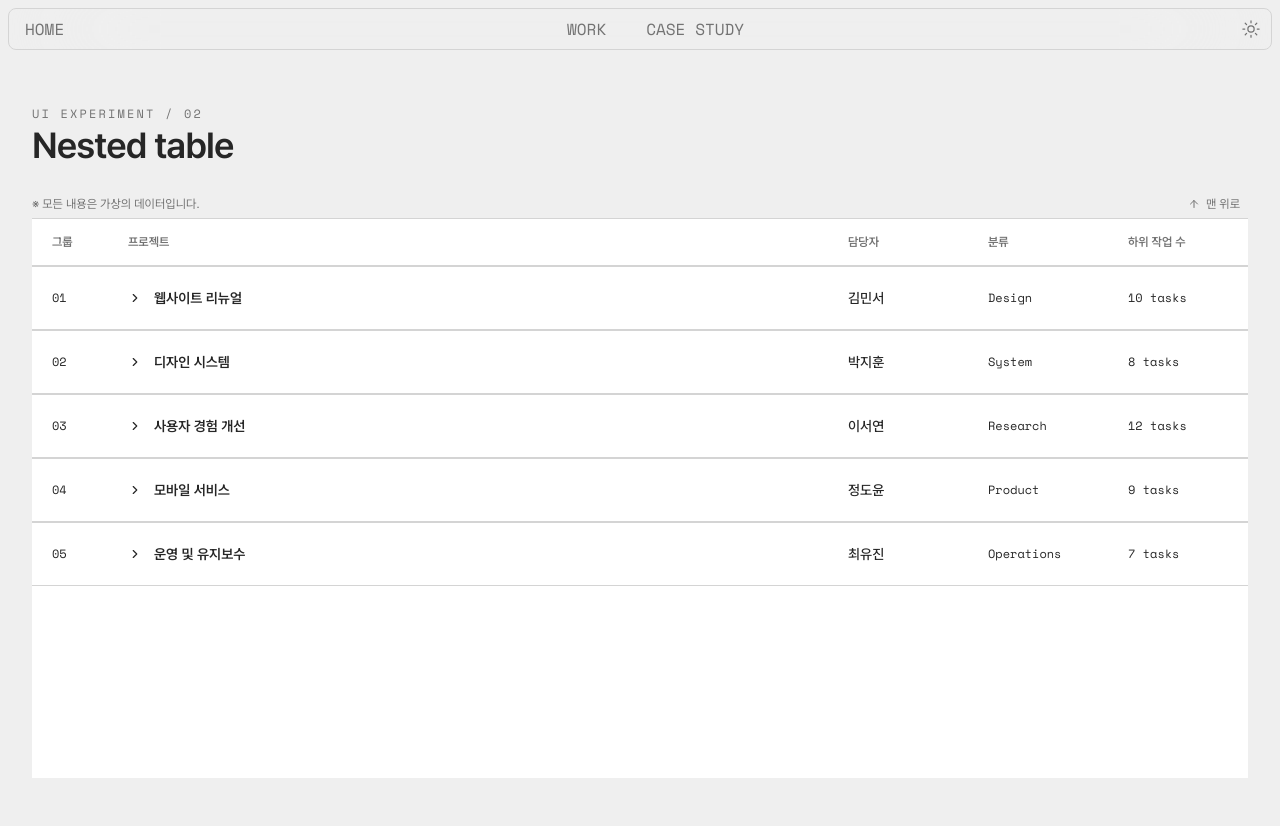
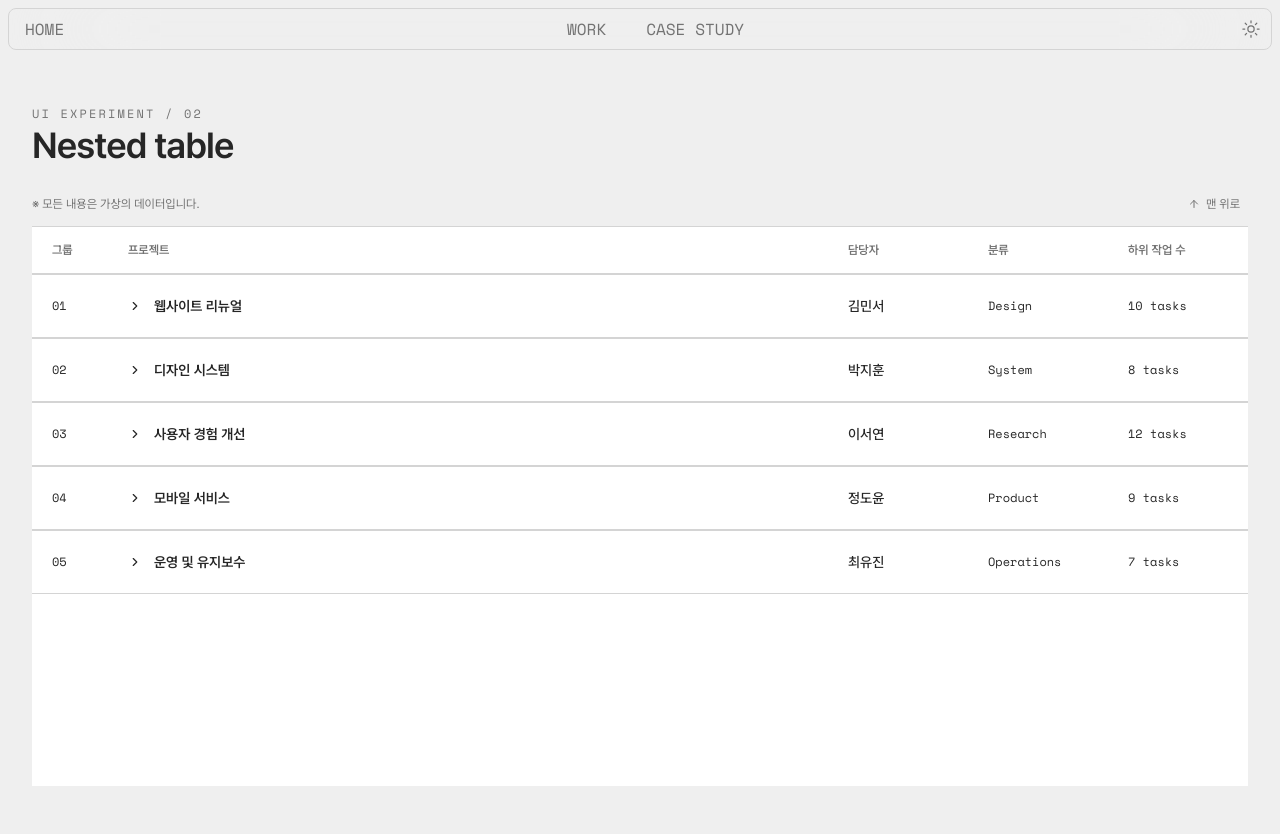
Before and after one commit to Jar0511/portfolio, a React app: page /work/table in a window 1280 px wide. Built offline with nearby package versions, Linux system fonts and the light colour scheme; the HTML template or start-up script is replaced by a standard one.

Commit message:
테이블 - 버튼 사이에 간격 추가: 버튼 영역이 hover로 노출되므로 간격이 없으면 답답해 보임

```diff
--- a/src/pages/work/nested-table/page.tsx
+++ b/src/pages/work/nested-table/page.tsx
@@ -55,7 +55,7 @@ export default function NestedTable() {
       title="Nested table"
       subtitle="UI EXPERIMENT / 02"
     >
-      <div className="flex flex-wrap items-center justify-between gap-3 text-xs text-neutral-500 dark:text-neutral-400">
+      <div className="flex flex-wrap items-center justify-between gap-3 text-xs text-neutral-500 dark:text-neutral-400 pb-2">
         <p>※ 모든 내용은 가상의 데이터입니다.</p>
         <button
           type="button"
```
